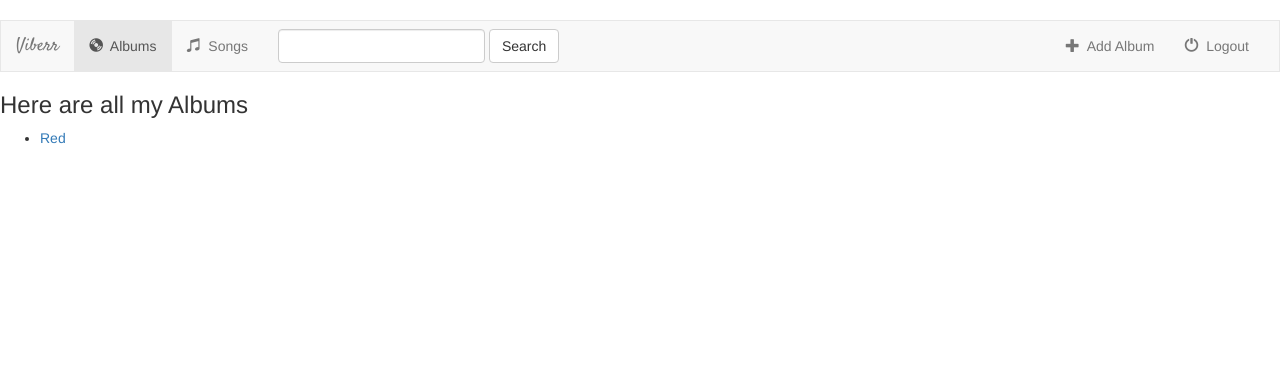
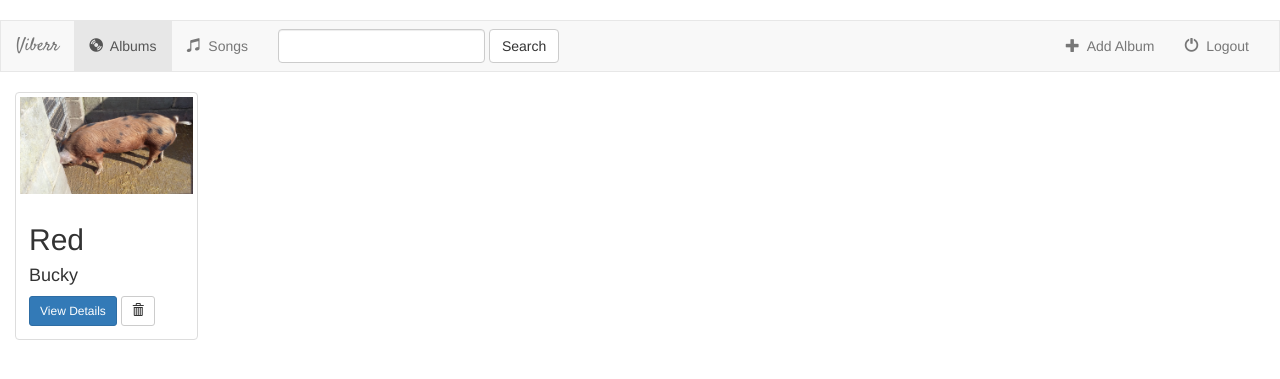
Before and after one commit to jchadwick92/first_django, a Django app: page /music/ in a window 1280 px wide. Shown: the top 379 px of the page. Run offline with Django 3.2, Linux system fonts and the light colour scheme; data comes from the database, SQL or seed files in the repository; both versions use the stored data as it was after the commit; some libraries are stand-ins or nearby versions.

Commit message:
Implement Create, Update and Delete views

```diff
--- a/django_tut/settings.py
+++ b/django_tut/settings.py
@@ -119,3 +119,7 @@ USE_TZ = True
 # https://docs.djangoproject.com/en/2.0/howto/static-files/
 
 STATIC_URL = '/static/'
+
+MEDIA_ROOT = os.path.join(BASE_DIR, 'media')
+
+MEDIA_URL = '/media/'
--- a/django_tut/urls.py
+++ b/django_tut/urls.py
@@ -15,8 +15,14 @@ Including another URLconf
 """
 from django.contrib import admin
 from django.urls import path, include
+from django.conf import settings
+from django.conf.urls.static import static
 
 urlpatterns = [
     path('admin/', admin.site.urls),
     path('music/', include('music.urls')),  # Looks at urls file in music folder.
 ]
+
+if settings.DEBUG:
+    urlpatterns += static(settings.STATIC_URL, document_root=settings.STATIC_ROOT)
+    urlpatterns += static(settings.MEDIA_URL, document_root=settings.MEDIA_ROOT)
--- a/music/models.py
+++ b/music/models.py
@@ -1,11 +1,15 @@
 from django.db import models
+from django.urls import reverse
 
 class Album(models.Model):
     # Automatically generates Primary key
     artist = models.CharField(max_length=250)
     album_title = models.CharField(max_length=500)
     genre = models.CharField(max_length=100)
-    album_logo = models.CharField(max_length=1000)
+    album_logo = models.FileField()
+
+    def get_absolute_url(self):
+        return reverse('music:detail', kwargs={'pk': self.pk})  # Redirects to id of album created
 
     def __str__(self):
         return self.album_title + ' - ' + self.artist
--- a/music/templates/music/base.html
+++ b/music/templates/music/base.html
@@ -53,7 +53,7 @@
 
                 <ul class="nav navbar-nav navbar-right">
                     <li class="">
-                        <a href="#">
+                        <a href="{% url 'music:album-add' %}">
                             <span class="glyphicon glyphicon-plus" aria-hidden="true"></span>&nbsp;
                             Add Album
                         </a>
--- a/music/templates/music/index.html
+++ b/music/templates/music/index.html
@@ -1,16 +1,40 @@
 {% extends 'music/base.html' %}
 
+
 {% block body %}
-    {% if all_albums %}
-        <h3>Here are all my Albums</h3>
-        <ul>
-            {% for album in all_albums %}
-            <li><a href="{% url 'music:detail' album.id %}">{{ album.album_title }}</a></li>
+    <div class="container-fluid">
+        <div class="row">
+            {% for album in object_list %}
+                <div class="col-sm-4 col-lg-2">
+                    <div class="thumbnail">
+
+                        <!--  Album logo -->
+                        <a href="{% url 'music:detail' album.id %}">
+                            <img src="{{ album.album_logo.url }}" class="img-responsive">
+                        </a>
+
+                        <div class="caption">
+                            <h2>{{ album.album_title }}</h2>
+                            <h4>{{ album.artist }}</h4>
+
+                            <!-- Details -->
+                            <a href="{% url 'music:detail' album.id %}" class="btn btn-primary btn-sm" role="button">View Details</a>
+
+                            <!-- Delete Album -->
+                            <form action="{% url 'music:album-delete' album.id %}" method="post" style="display: inline;">
+                                {% csrf_token %}
+                                <input type="hidden" name="album_id" value="{{ album.id }}" />
+                                <button type="submit" class="btn btn-default btn-sm">
+                                    <span class="glyphicon glyphicon-trash"></span>
+                                </button>
+                            </form>
+
+
+
+                        </div>
+                    </div>
+                </div>
             {% endfor %}
-        </ul>
-
-    {% else %}
-        <h3>You don't have any albums.</h3>
-
-    {% endif %}
+        </div>
+    </div>
 {% endblock %}
--- a/music/urls.py
+++ b/music/urls.py
@@ -6,12 +6,18 @@ app_name = 'music'
 
 urlpatterns = [  # Looks for functions in views
     # /music/
-    path('', views.index, name='index'),  # looks for function called index in views.
+    path('', views.IndexView.as_view(), name='index'),  # Using a class, but as_view() treats it as a function
 
-    # /music/<album_id>/
-    path('<int:album_id>/', views.detail, name='detail'),
+    # /music/pk/
+    path('<int:pk>/', views.DetailView.as_view(), name='detail'),
 
-    # /music/<album_id>/favorite/
-    path('<int:album_id>/favorite/', views.favorite, name='favorite'),
+    # /music/album/add/
+    path('album/add/', views.AlbumCreate.as_view(), name='album-add'),
+
+    # /music/album/pk/
+    path('album/<int:pk>/', views.AlbumUpdate.as_view(), name='album-update'),
+
+    # /music/album/pk/delete/
+    path('album/<int:pk>/delete/', views.AlbumDelete.as_view(), name='album-delete'),
 
 ]
--- a/music/views.py
+++ b/music/views.py
@@ -1,27 +1,36 @@
 # Views are simple functions that return HTML
-from django.shortcuts import render, get_object_or_404
-from .models import Album, Song
+from django.views import generic
+from django.views.generic.edit import CreateView, UpdateView, DeleteView
+from django.urls import reverse_lazy
+from .models import Album
 
-def index(request):
-    all_albums = Album.objects.all()
-    return render(request, 'music/index.html', {'all_albums': all_albums})
+class IndexView(generic.ListView):
+    # generic.ListView displays a list of objects
+    template_name = 'music/index.html'  # Whenever you get a list of all the albums, they get put into this template.
+
+    def get_queryset(self):
+        # Return all the Albums
+        # Default returns an object called object_list. (override by creating variable called context_object_list = 'xyz')
+        return Album.objects.all()
 
 
-def detail(request, album_id):
-    album = get_object_or_404(Album, id=album_id)  # Gives 404 if ID does not exist
-    return render(request, 'music/detail.html', {'album': album})
+class DetailView(generic.DetailView):
+    # generic.DetailView displays a detail page of a particular object
+    model = Album  # Looks in models.py at the Album model
+    template_name = 'music/detail.html'  # Uses this template
 
-def favorite(request, album_id):
-    album = get_object_or_404(Album, id=album_id)
-    try:
-        selected_song = album.song_set.get(id=request.POST['song'])
-        # request.POST is a dictionary-like object that lets you access submitted data by key name. In this case using ['song']
-    except (KeyError, Song.DoesNotExist):
-        return render(request, 'music/detail.html', {
-            'album': album,
-            'error_message': "You did not select a valid song",
-        })
-    else:
-        selected_song.is_favorite = True
-        selected_song.save()
-        return render(request, 'music/detail.html', {'album': album})
+
+class AlbumCreate(CreateView):  # A view that displays a form for creating an object
+    # Refers to album_form.html
+    model = Album
+    fields = ['artist', 'album_title', 'genre', 'album_logo']  # Fields required
+
+
+class AlbumUpdate(UpdateView):  # A view that displays a form for editing an object
+    model = Album
+    fields = ['artist', 'album_title', 'genre', 'album_logo']
+
+
+class AlbumDelete(DeleteView):
+    model = Album
+    success_url = reverse_lazy('music:index')  # After successfully deleting an object, redirects to home page
```
Also changed, not shown: music/templates/music/album_form.html (added, +30 -0 lines), music/templates/music/detail.html (+7 -20 lines), music/templates/music/form-template.html (added, +11 -0 lines), db.sqlite3, media/20170414_204117.jpg (added), media/20170423_161311.jpg (added), music/migrations/0003_auto_20180118_1119.py (added).
